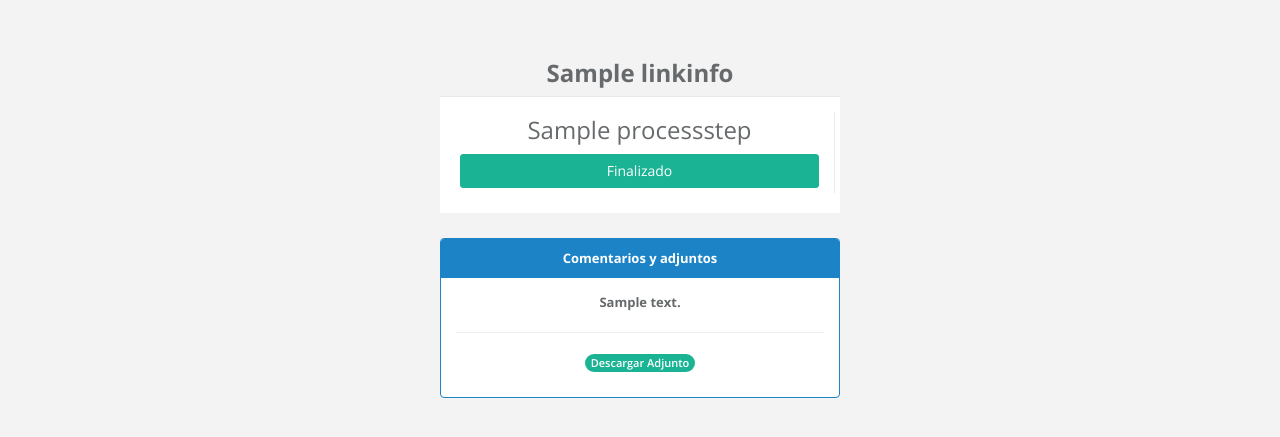
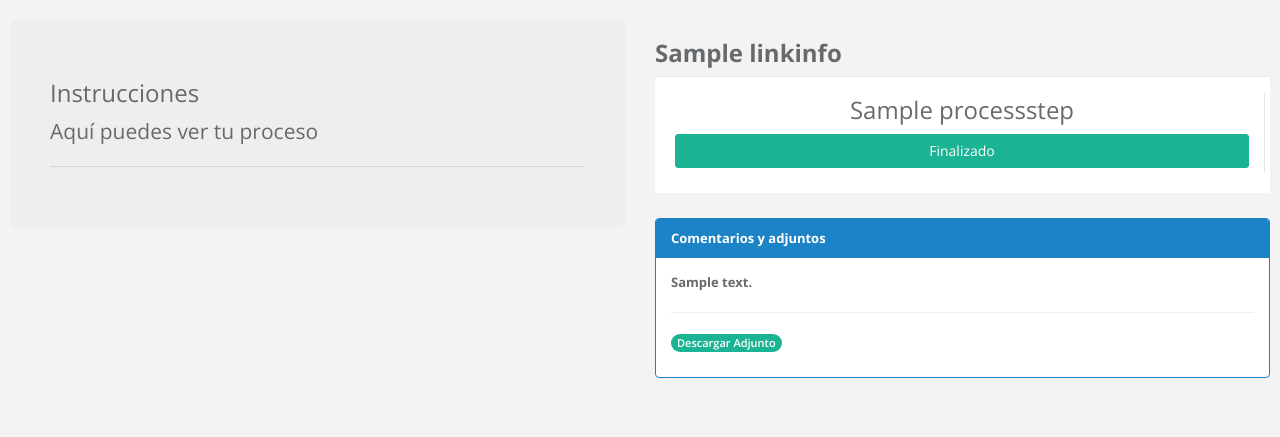
Before and after one commit to GoHives/StatusLink, a Django app: page /link/final-link/1 in a window 1280 px wide. Shown: the top 437 px of the page. Run offline with Django 4.2, Linux system fonts and the light colour scheme; tables that the repository leaves empty hold one stand-in row (values such as "Sample post"); some libraries are stand-ins or nearby versions.

Commit message:
features

```diff
--- a/apps/administrators/templates/final_link.html
+++ b/apps/administrators/templates/final_link.html
@@ -25,11 +25,18 @@
 <body class="gray-bg">
 
 
-    <div class="middle-box text-center animated fadeInDown">
-
+    {% comment %} <div class=" text-center "> {% endcomment %}
+    <div class="wrapper wrapper-content animated  fadeInDown">
         {% block content %}
         <div class="row">
-            <div class="col-lg-12">
+            <div class="col-lg-6">
+                <div class="jumbotron">
+                    <h2>Instrucciones</h2>
+                    <p>Aquí puedes ver tu proceso</p>
+                    <hr>
+                </div>
+            </div>
+            <div class="col-lg-6">
                 <h2><b>{{link_info.link_name}}<b></h2>
                 {% for step in steps %}
                 <div class="ibox float-e-margins">
```
Also changed, not shown: apps/administrators/templates/opened_links.html (+8 -1 lines).
